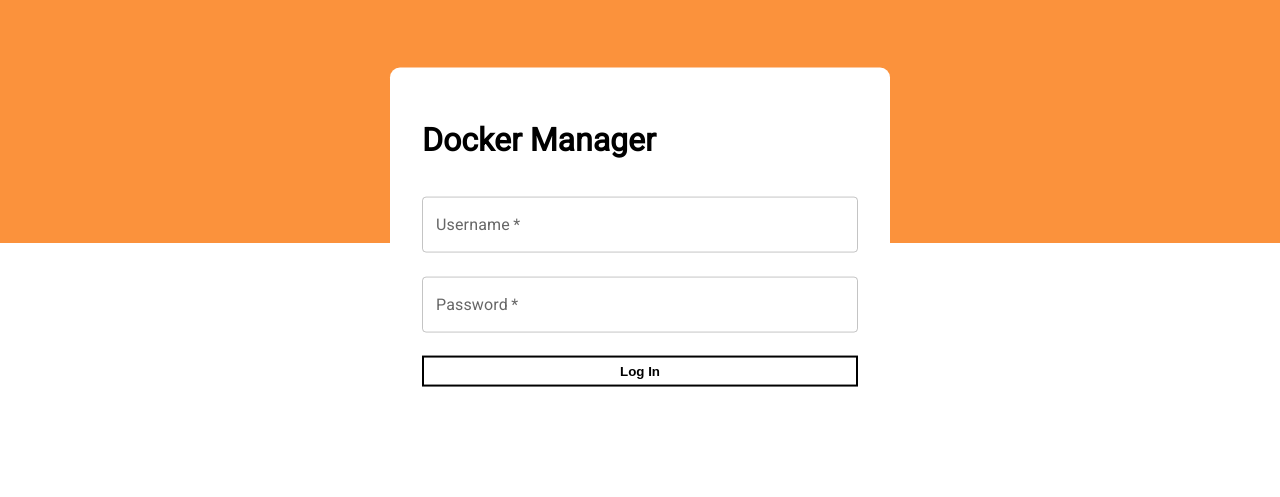
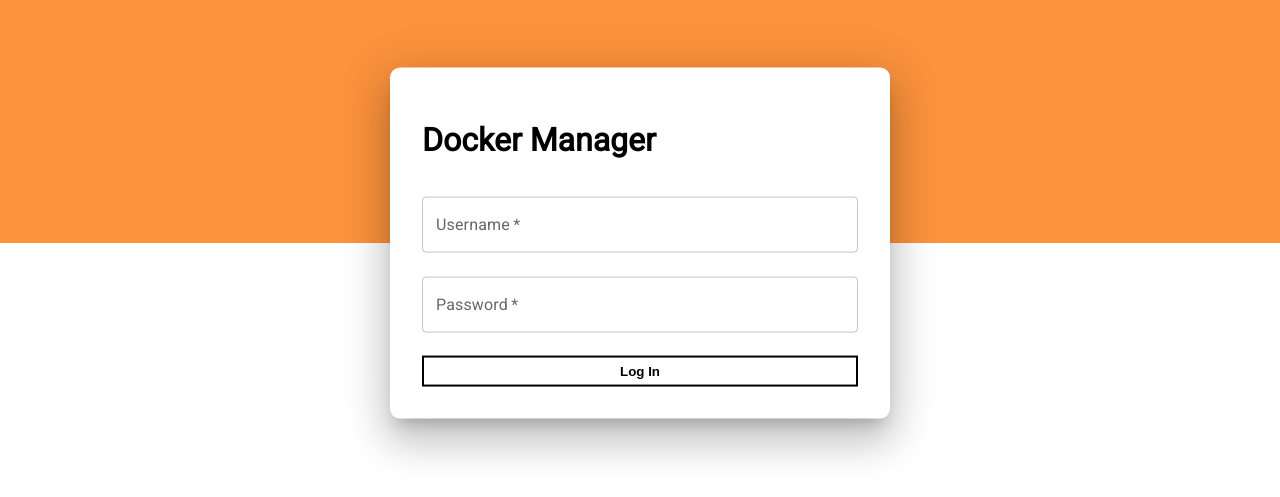
Before and after one commit to sojip/docker_manager, a React (Create React App) app in the folder front_end/: page /signin in a window 1280 px wide. Shown: the part 157-654 px from the top of the page. Built offline with nearby package versions, Linux system fonts and the light colour scheme.

Commit message:
updated sign in screen

```diff
--- a/front_end/src/Pages/SignIn/SignIn.js
+++ b/front_end/src/Pages/SignIn/SignIn.js
@@ -67,7 +67,7 @@ export default function SignIn(props) {
           left: "50%",
           transform: "translate(-50%, -50%)",
           bgcolor: "background.paper",
-          // boxShadow: 29,
+          boxShadow: 24,
           p: 4,
         }}
         autoComplete="off"
--- a/front_end/src/styles/SignIn.css
+++ b/front_end/src/styles/SignIn.css
@@ -30,6 +30,7 @@
   text-transform: capitalize;
   margin-top: 15px;
   transition: all 300ms;
+  color: black;
 }
 
 #signinform input[type="submit"]:active {
```
